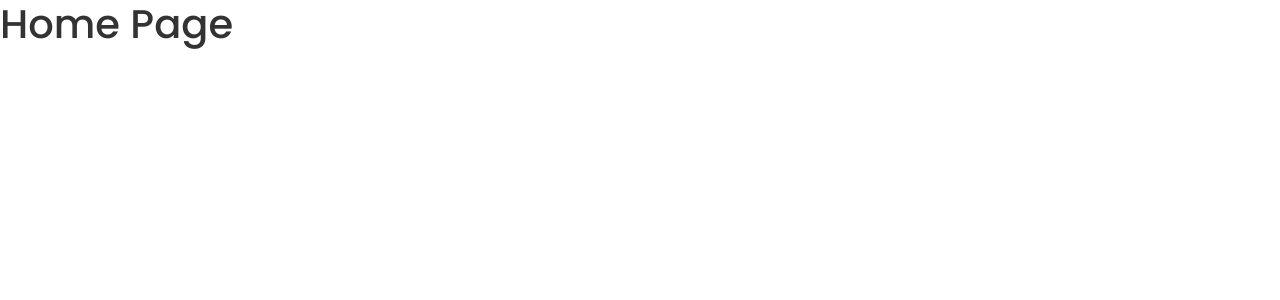
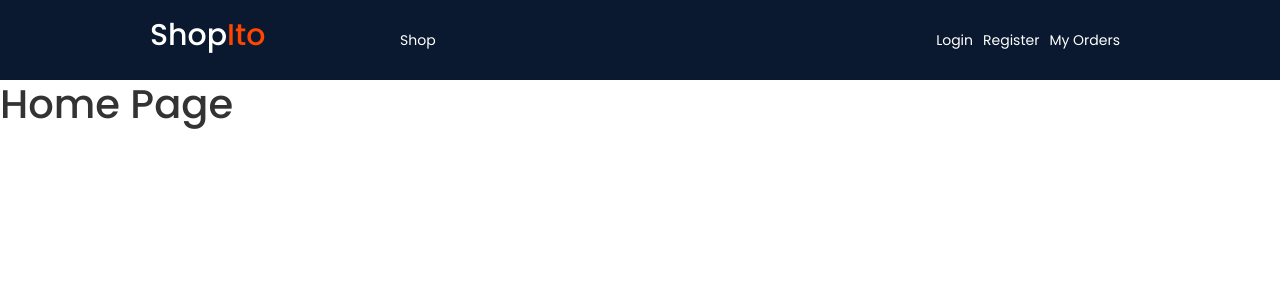
Before and after one commit to kevinkalenga/Shopito_Project, a React (Create React App) app in the folder frontend/: page / in a window 1280 px wide. Shown: the top 300 px of the page. Built offline with nearby package versions, Linux system fonts and the light colour scheme.

Commit message:
Header Component Logo and Nav Menu

```diff
--- a/frontend/src/App.js
+++ b/frontend/src/App.js
@@ -1,12 +1,14 @@
 import React from 'react'
 import {BrowserRouter, Route, Routes} from "react-router-dom"
 import Home from './pages/home/Home'
+import Header from './components/header/Header'
 
 
 const App = () => {
   return (
     <>
         <BrowserRouter>
+            <Header />
             <Routes>
                 <Route path="/" element={<Home />} />
             </Routes>
--- /dev/null
+++ b/frontend/src/components/header/Header.js
@@ -0,0 +1,42 @@
+import React from 'react'
+import styles from './Header.module.scss'
+import {Link, NavLink} from 'react-router-dom'
+
+export const logo = (
+    <div className={styles.logo}>
+        <Link to="/">
+            <h2>
+              Shop<span>Ito</span>
+            </h2>
+        </Link>
+    </div>
+)
+
+const activeLink = ({isActive}) => (isActive ? `${styles.active}` : "")
+
+
+const Header = () => {
+  return (
+      <header>
+        <div className={styles.header}>
+           {logo}
+           <nav>
+              <ul>
+                <li>
+                   <NavLink to="/shop" className={activeLink} > Shop</NavLink>
+                </li>
+              </ul>
+              <div className={styles["header-right"]}>
+                  <span className={styles.links}>
+                     <NavLink className={activeLink} to={"login"}>Login</NavLink>
+                     <NavLink className={activeLink} to={"register"}>Register</NavLink>
+                     <NavLink className={activeLink} to={"order-history"}>My Orders</NavLink>
+                  </span>
+              </div>
+           </nav>
+        </div>
+      </header>
+  )
+}
+
+export default Header
--- /dev/null
+++ b/frontend/src/components/header/Header.module.scss
@@ -0,0 +1,229 @@
+.fixed {
+  width: 100%;
+  position: fixed;
+  top: 0;
+  transition: all 0.5s;
+  z-index: 9;
+}
+
+header {
+  width: 100%;
+  background-color: var(--dark-blue);
+  color: #fff;
+
+  .header {
+    width: 100%;
+    height: 8rem;
+    max-width: 1000px;
+    margin: 0 auto;
+    padding: 1rem;
+    display: flex;
+    justify-content: space-between;
+    align-items: center;
+    position: relative;
+  }
+
+  .logo a h2 {
+    width: 25%;
+    color: #fff;
+    cursor: pointer;
+    span {
+      color: orangered;
+    }
+  }
+
+  nav {
+    width: 75%;
+    display: flex;
+    justify-content: space-between;
+    ul {
+      display: flex;
+      justify-content: space-between;
+      list-style: none;
+
+      .logo-mobile {
+        display: none;
+      }
+
+      li {
+        margin: 0 5px;
+        a {
+          color: #fff;
+          &:hover {
+            color: orangered;
+          }
+        }
+      }
+    }
+  }
+
+  .header-right {
+    display: flex;
+
+    .cart a {
+      display: flex;
+      color: #fff;
+      position: relative;
+      &:hover {
+        color: orangered;
+      }
+      &.active {
+        color: var(--color-danger);
+      }
+      p {
+        position: absolute;
+        top: -1rem;
+        right: -1rem;
+        font-weight: 500;
+      }
+    }
+
+    span {
+      margin: 0 5px;
+
+      p {
+        color: #fff;
+      }
+    }
+
+    .links a {
+      margin: 0 5px;
+      color: #fff;
+      &:hover {
+        color: orangered;
+      }
+      &.active {
+        color: var(--color-danger);
+      }
+    }
+  }
+
+  .menu-icon {
+    cursor: pointer;
+    display: none;
+  }
+
+  @media screen and (max-width: 800px) {
+    nav {
+      display: block;
+      position: absolute;
+      top: 0;
+      left: 0;
+      width: 50%;
+      height: 100vh;
+      background-color: var(--dark-blue);
+      padding: 1rem;
+      z-index: 999;
+      transform: translateX(-200%);
+      transition: all 0.3s;
+
+      .nav-wrapper {
+        position: absolute;
+        top: 0;
+        right: 0;
+        width: 100%;
+        height: 100vh;
+        background-color: rgba(0, 0, 0, 0.5);
+        transform: translateX();
+        transition: all 0.3s;
+      }
+
+      .show-nav-wrapper {
+        transform: translateX(100%);
+      }
+
+      ul {
+        display: block;
+        .logo-mobile {
+          display: flex;
+          justify-content: space-between;
+          align-items: center;
+          > * {
+            cursor: pointer;
+          }
+        }
+        li {
+          padding: 5px 0;
+          border-bottom: 1px solid #333;
+          a {
+            display: block;
+          }
+        }
+      }
+
+      .header-right {
+        display: block;
+        .cart {
+          // display: block;
+          // padding: 5px 0;
+          border-bottom: 1px solid #333;
+          // a {
+          //   position: relative;
+          //   p {
+          //     position: absolute;
+          //     top: -1rem;
+          //     left: 5rem;
+          //     font-weight: 500;
+          //   }
+          // }
+        }
+
+        .links {
+          display: block;
+          a {
+            display: block;
+            margin: 0;
+            padding: 5px 0;
+            border-bottom: 1px solid #333;
+          }
+        }
+      }
+    }
+    .cart {
+      display: block;
+      padding: 5px 0;
+      // border-bottom: 1px solid #333;
+      a {
+        color: #fff;
+        position: relative;
+        &:hover {
+          color: orangered;
+        }
+        p {
+          position: absolute;
+          top: -1rem;
+          left: 5rem;
+          font-weight: 500;
+          color: #fff;
+        }
+      }
+    }
+    .show-nav {
+      transform: translateX(0);
+    }
+    .hide-nav {
+      transform: translateX(-200%);
+    }
+    .menu-icon {
+      display: flex;
+      > * {
+        margin-left: 2rem;
+      }
+    }
+  }
+}
+
+.active {
+  position: relative;
+  color: var(--color-danger);
+}
+
+.active::after {
+  content: "";
+  position: absolute;
+  left: 0;
+  bottom: -3px;
+  width: 100%;
+  height: 2px;
+  background-color: #fff;
+}
```
